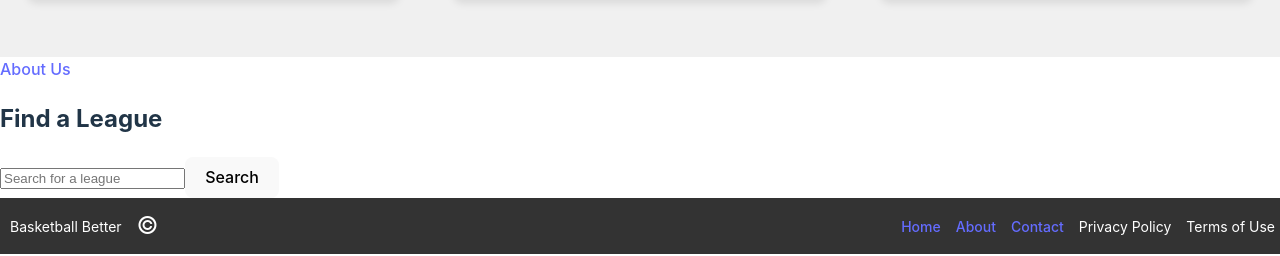
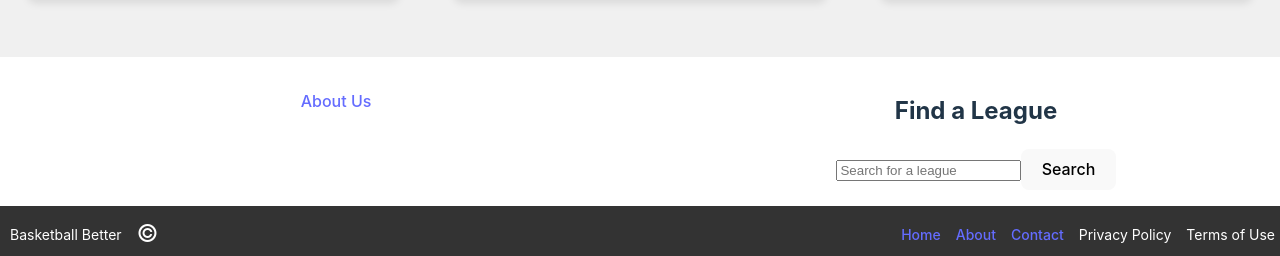
Before and after one commit to hd-marshall/Basketball-Better, a React (Vite) app: page / in a window 1280 px wide. Shown: the part 916-1172 px from the top of the page. Built offline with nearby package versions, Linux system fonts and the light colour scheme.

Commit message:
updated the search and about us in the homepage section

```diff
--- a/src/styles/Home.css
+++ b/src/styles/Home.css
@@ -23,3 +23,27 @@ color: #333333;
 p {
 color: #666666;
 }
+
+.home-container {
+    display: flex;
+    width: 100%;
+    padding: 1em;
+}
+
+.about-us-container {
+    width: 50%;
+    display: flex;
+    justify-content: center;
+}
+
+.about-us-link {
+    margin: 1em;
+}
+
+.search-container {
+    width: 50%;
+    display: flex;
+    flex-direction: column;
+    justify-content: center;
+    align-items: center;
+}
```
Also changed, not shown: src/pages/Home.tsx (+1 -6 lines).
